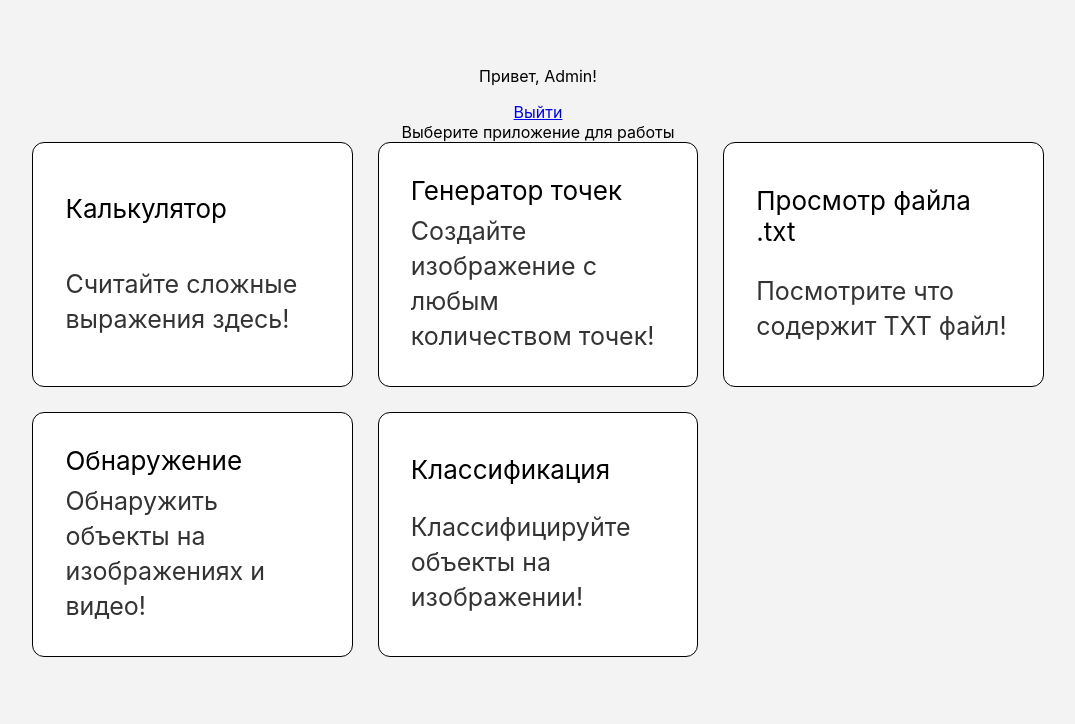
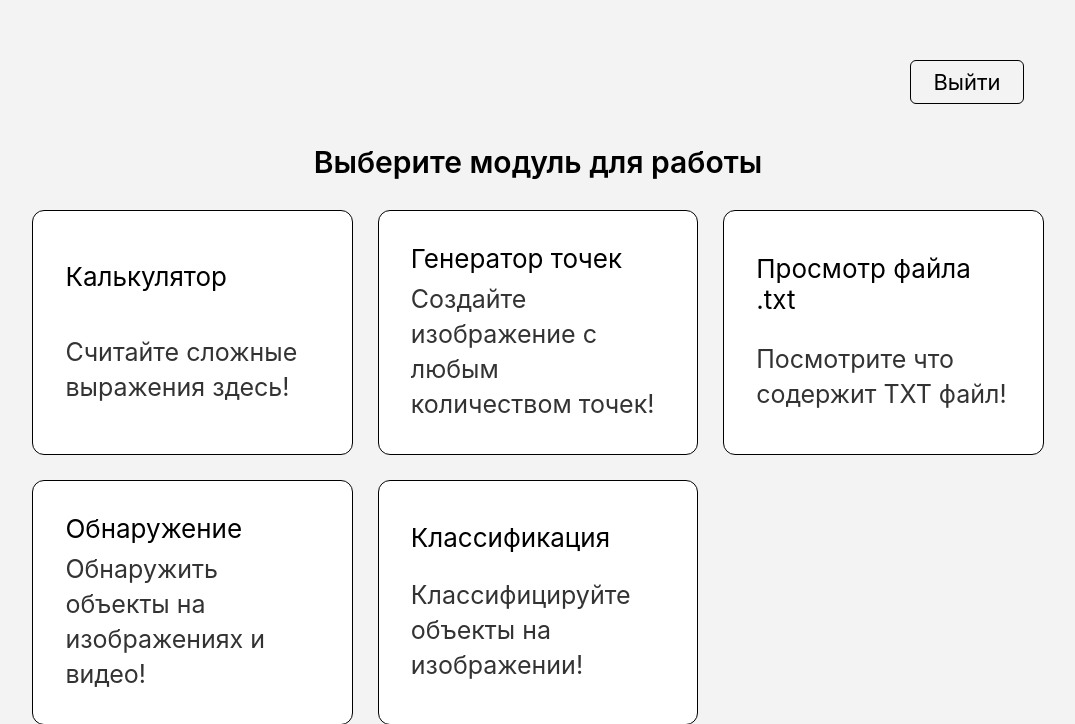
Before and after one commit to ARibleTeam/FunctionalModules, a Django app: page / in a window 1280 px wide. Shown: the top 724 px of the page, without its empty margins (102-1177 px from the left). Run offline with Django 5.2, Linux system fonts and the light colour scheme; a user stored in the database is signed in; data comes from the database, SQL or seed files in the repository.

Commit message:
Add files via upload

```diff
--- a/Django/app/templates/start-menu.html
+++ b/Django/app/templates/start-menu.html
@@ -8,15 +8,18 @@
     <title>{% block title %}Чат-приложение{% endblock %}</title>
 </head>
 <body>
-    {% if request.user.is_authenticated %}
-        <p>Привет, {{ request.user.username }}!</p>
-        <a href="{% url 'logout' %}">Выйти</a>
-    {% else %}
-        <a href="{% url 'login' %}">Войти</a>
-    {% endif %}
+    <div class="main-container">
+        {% if request.user.is_authenticated %}
+            <div class="auth-button-container">
+                <a class="auth-button" href="{% url 'logout' %}">Выйти</a>
+            </div>
+        {% else %}
+            <div class="auth-button-container">
+                <a class="auth-button" href="{% url 'login' %}">Войти</a>
+            </div>
+        {% endif %}
 
-    <div class="main-container">
-        <div class="pulsing-text">Выберите приложение для работы</div>
+        <div class="main-text">Выберите модуль для работы</div>
 
         <div class="app-container">
             {% for app in apps %}
```
Also changed, not shown: Django/app/templates/chat-menu.html (+6 -6 lines).
